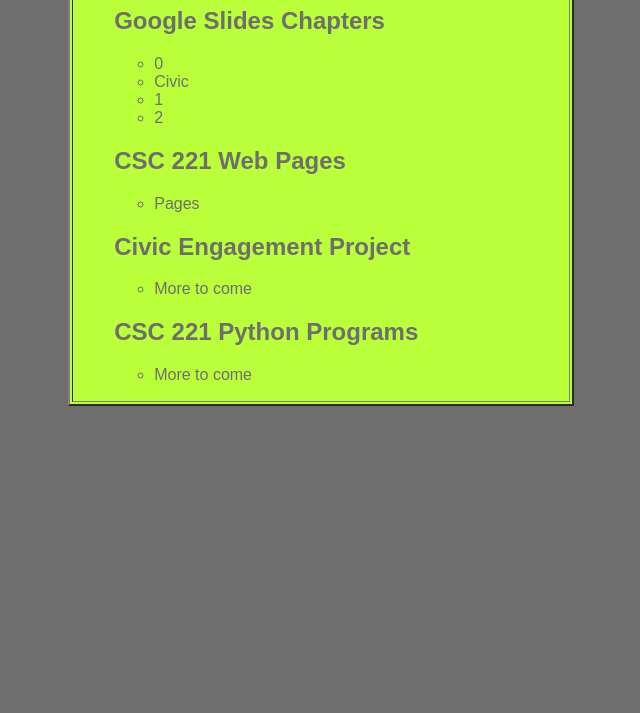
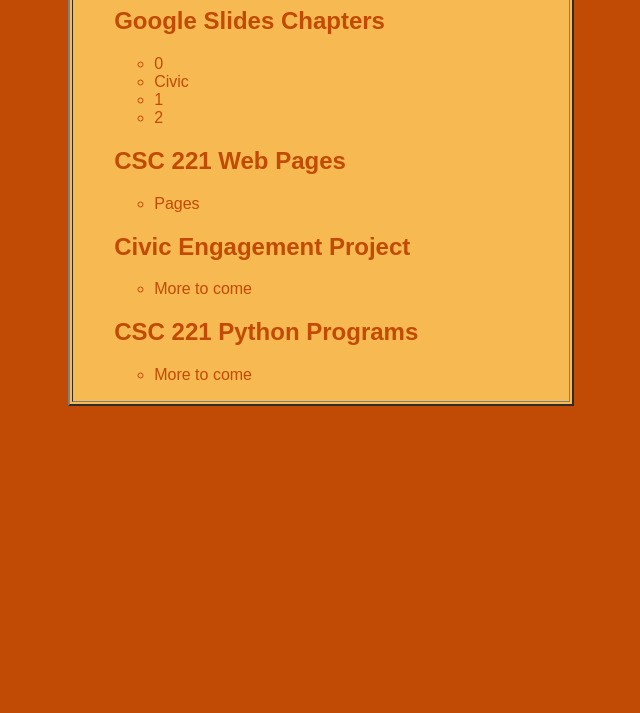
Before and after one commit to natekliewer-pvcc/natekliewer-pvcc.github.io, a plain HTML site: page index.html in a window 1280 px wide. Shown: the part 87-800 px from the top of the page, without its empty margins (319-959 px from the left). Drawn offline with Linux system fonts and the light colour scheme.

Commit message:
Update index.html

```diff
--- a/index.html
+++ b/index.html
@@ -8,9 +8,9 @@
   <title>Nate Kliewer</title>
 </head>
 
-<body style="background-color:#6E6E6E; font-family:arial,helvetica,sans-serif;">
+<body style="background-color:#C14B05; font-family:arial,helvetica,sans-serif;">
 
-<table border = "2" style ="width:40%; color:#6E6E6E; background-color:#BAFF39; margin:auto;">
+<table border = "2" style ="width:40%; color:#C14B05; background-color:#F7B951; margin:auto;">
 <tr><td><ul>
   <h1>Nate Kliewer</h1>
   <h2>Google Slides Chapters</h2>
```
